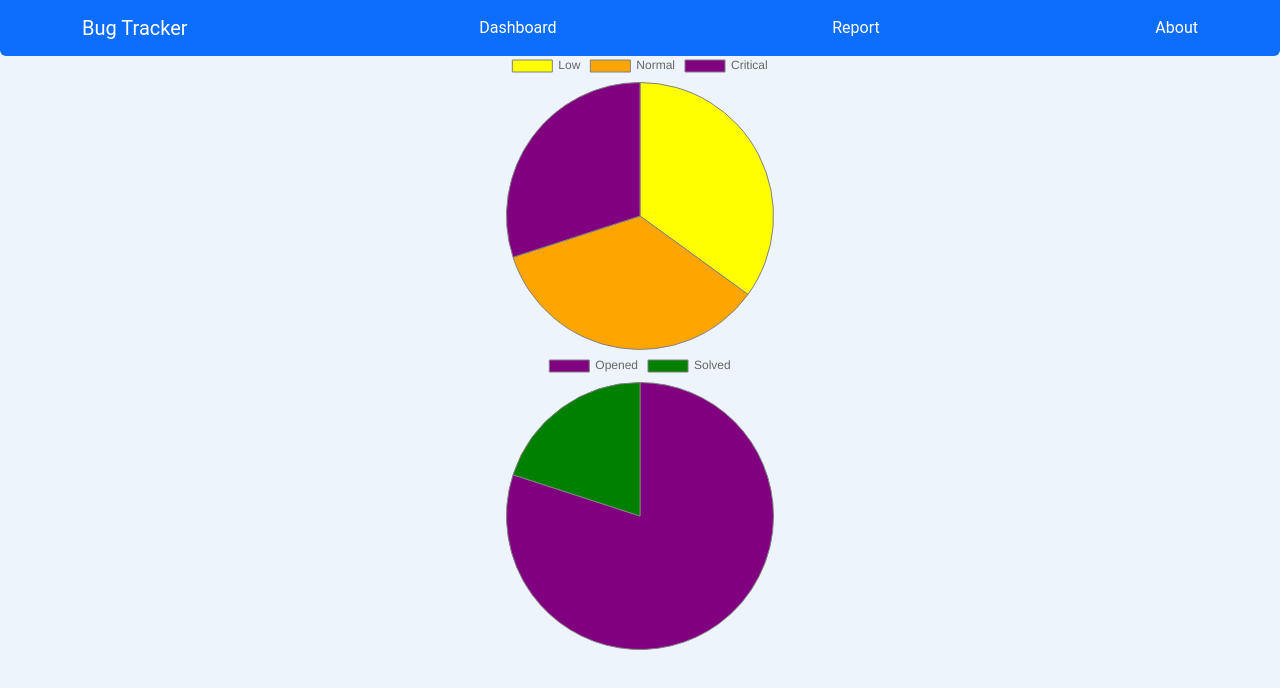
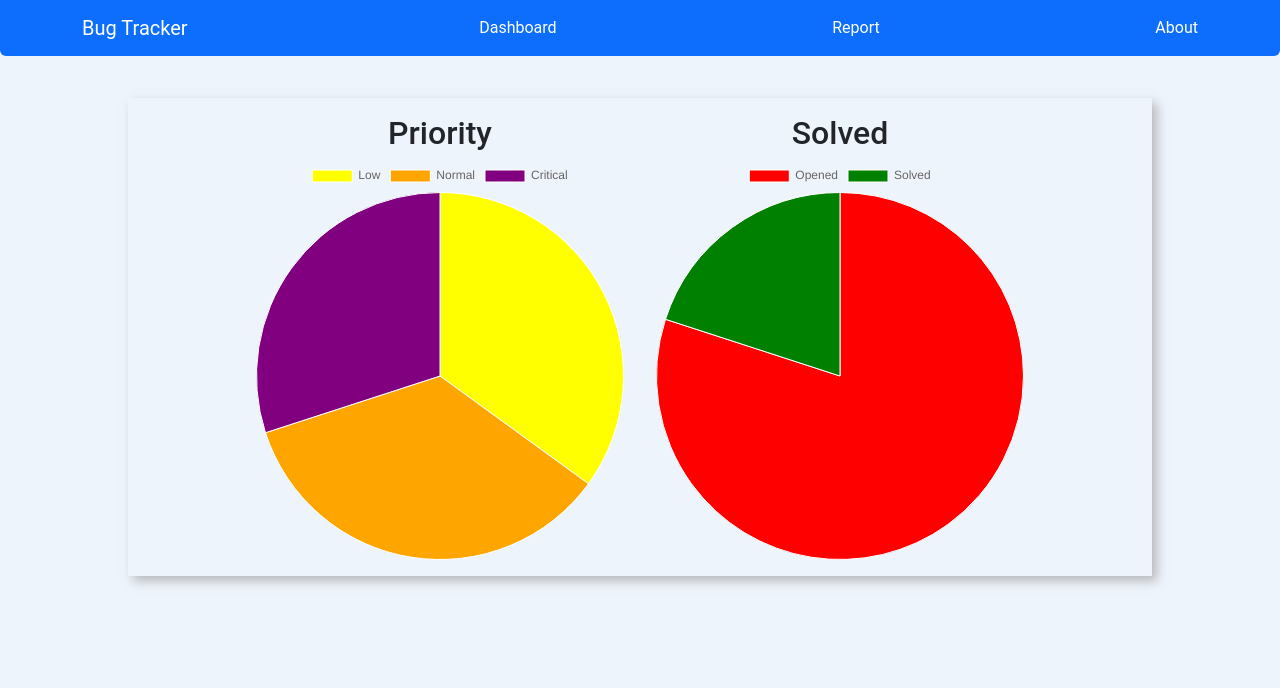
Before and after one commit to rezan83/bug-tracker, a React (Create React App) app: page / in a window 1280 px wide. Shown: the top 688 px of the page. Built offline with nearby package versions, Linux system fonts and the light colour scheme.

Commit message:
basic charts styling done

```diff
--- a/src/App.js
+++ b/src/App.js
@@ -1,14 +1,15 @@
 import { useState, useEffect } from 'react';
-import { Routes, Route, Outlet, Link } from 'react-router-dom';
+import { Routes, Route} from 'react-router-dom';
 import BugsList from './components/BugsList/BugsList';
 import BugForm from './components/BugForm';
 
-import BugsPeriorityPie from './components/BugsPeriorityPie';
+import BugsPeriorityPie from './components/BugsPriorityPie';
 import BugsSolvedPie from './components/BugsSolvedPie';
+import Charts from './components/Charts';
 import { bugsData } from './bugsData';
+import NavBar from './components/NavBar/NavBar';
 import { usePopulateCharts } from './hooks/usePopulateCharts';
 import { useFetchAllBugs } from './hooks/useFetchAllBugs';
-import NavBar from './components/NavBar/NavBar';
 //the Issues is going to load when we click on a btn , I made it here just to see the style
 function App() {
   // const [newBug, setNewBug] = useState({
@@ -42,10 +43,10 @@ function App() {
         <Route
           path="/"
           element={
-            <div className="charts">
+            <Charts>
               <BugsPeriorityPie priorityData={priorityData} />
               <BugsSolvedPie solvedData={solvedData} />
-            </div>
+            </Charts>
           }
         />
         <Route
--- a/src/components/BugsPeriorityPie/index.jsx
+++ b/src/components/BugsPriorityPie/index.jsx
@@ -4,20 +4,26 @@ import { Pie } from 'react-chartjs-2';
 
 ChartJS.register(ArcElement, Tooltip, Legend);
 
-const BugsPeriorityPie = ({ priorityData }) => {
+const BugsPriorityPie = ({ priorityData }) => {
   priorityData = priorityData || [10, 4, 6];
   const data = {
-    labels: ['Low', 'Normal', 'Critical'],
     datasets: [
       {
         label: '# of Bugs',
         data: priorityData,
         backgroundColor: ['yellow', 'orange', 'purple'],
-        borderColor: ['grey', 'grey', 'grey'],
-        borderWidth: 1
+        // borderColor: ['grey', 'grey', 'grey'],
+        borderWidth: 1,
+        hoverOffset: 10
       }
-    ]
+    ],
+    labels: ['Low', 'Normal', 'Critical']
   };
-  return <Pie data={data} />;
+  return (
+    <div className="chart-pie">
+      <h2>Priority</h2>
+      <Pie data={data} />
+    </div>
+  );
 };
-export default BugsPeriorityPie;
+export default BugsPriorityPie;
--- a/src/components/BugsSolvedPie/index.jsx
+++ b/src/components/BugsSolvedPie/index.jsx
@@ -12,12 +12,18 @@ const BubSolvedPie = ({ solvedData }) => {
       {
         label: '# of Bugs',
         data: solvedData,
-        backgroundColor: ['purple', 'green'],
-        borderColor: ['grey', 'grey'],
-        borderWidth: 1
+        backgroundColor: ['red', 'green'],
+        // borderColor: ['grey', 'grey'],
+        borderWidth: 1,
+        hoverOffset: 10
       }
     ]
   };
-  return <Pie data={data} />;
+  return (
+    <div className="chart-pie">
+      <h2>Solved</h2>
+      <Pie data={data} />
+    </div>
+  );
 };
 export default BubSolvedPie;
--- /dev/null
+++ b/src/components/Charts/charts.css
@@ -0,0 +1,13 @@
+.charts {
+  margin-top: 3rem;
+  padding: 1rem;
+  width: clamp(20rem, 80%, 100%);
+  box-shadow: 5px 5px 10px hsla(0, 0%, 50%, 0.5);
+  display: flex;
+  flex-wrap: wrap;
+  justify-content: center;
+}
+
+.chart-pie {
+  width: clamp(20rem, 400px, 100%);
+}
--- /dev/null
+++ b/src/components/Charts/index.jsx
@@ -0,0 +1,9 @@
+import React from 'react';
+import './charts.css';
+const Charts = ({ children }) => {
+  return <div className="charts">
+    {children}
+  </div>;
+};
+
+export default Charts;
```
